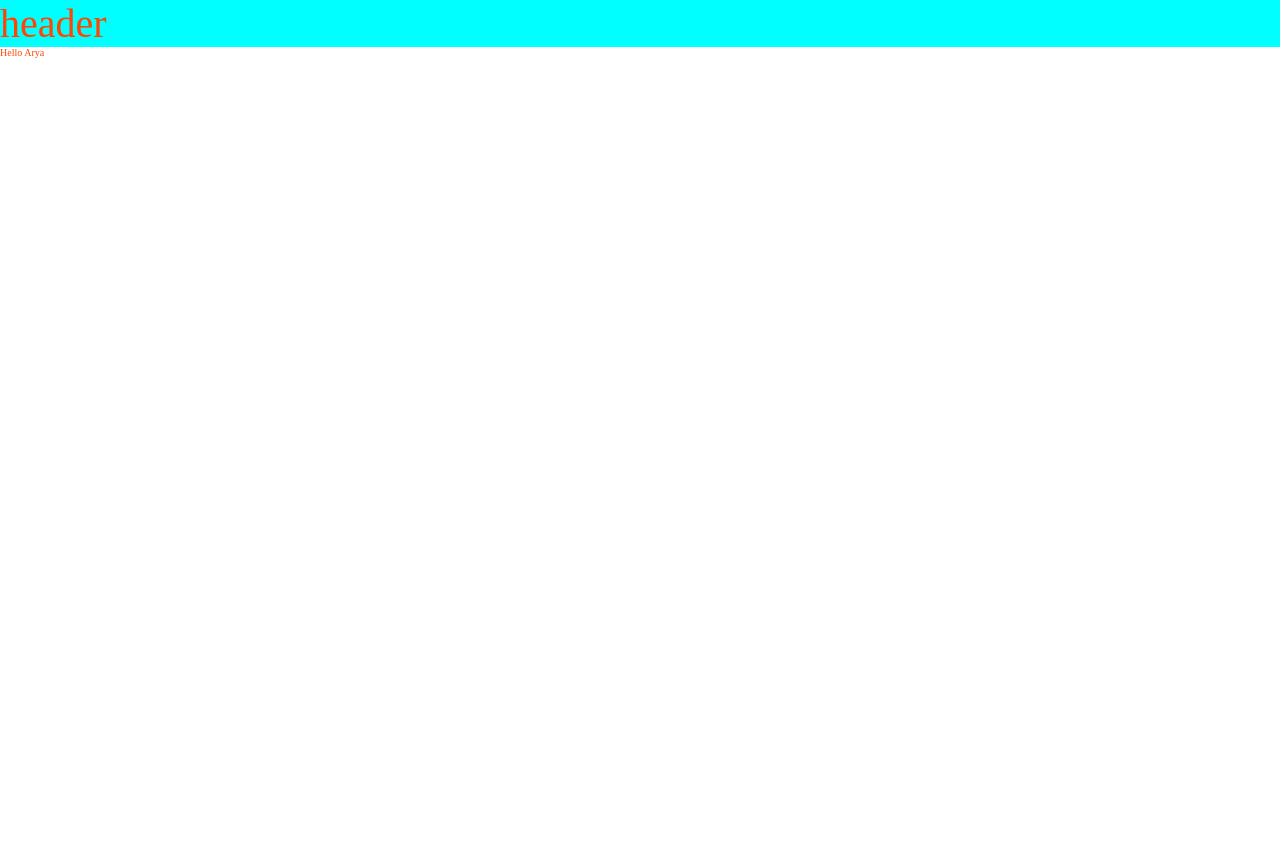
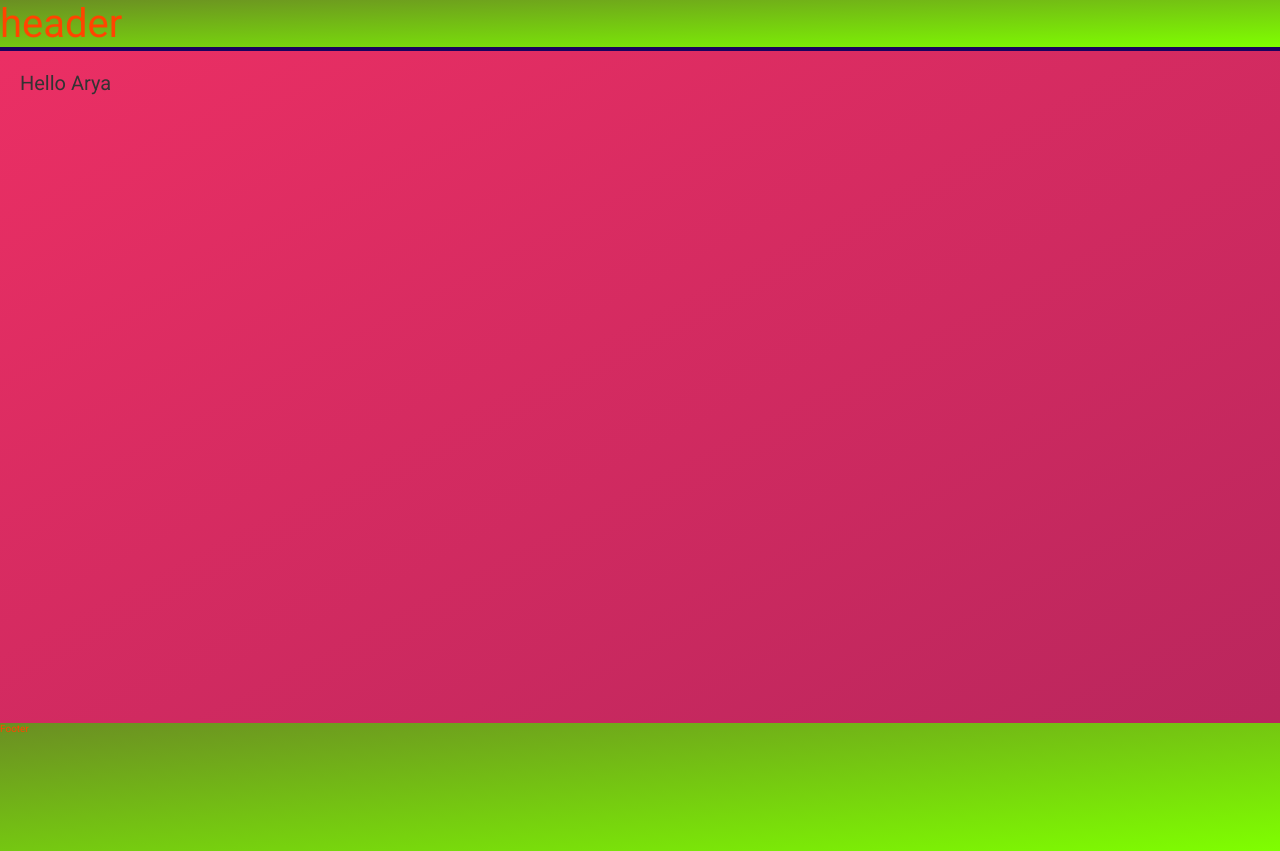
Before and after one commit to stevenleelawson/comp-project-vue, a Vue app: page / in a window 1280 px wide. Before the commit the page ends 800 px from the top, so only its background shows below. Built offline with nearby package versions, Linux system fonts and the light colour scheme.

Commit message:
adding components and wicked awesome styling

```diff
--- a/public/index.html
+++ b/public/index.html
@@ -5,7 +5,10 @@
     <meta http-equiv="X-UA-Compatible" content="IE=edge">
     <meta name="viewport" content="width=device-width,initial-scale=1.0">
     <link rel="icon" href="<%= BASE_URL %>favicon.ico">
-    <title><%= htmlWebpackPlugin.options.title %></title>
+    <title>Why did he call it comp. stupid.</title>
+    <link rel="preconnect" href="https://fonts.googleapis.com">
+    <link rel="preconnect" href="https://fonts.gstatic.com" crossorigin>
+    <link href="https://fonts.googleapis.com/css2?family=Roboto:wght@400;500;700&display=swap" rel="stylesheet">
   </head>
   <body>
     <noscript>
--- a/src/App.vue
+++ b/src/App.vue
@@ -1,10 +1,15 @@
 <template>
 	<app-header></app-header>
-	<div>Hello {{ name }}</div>
+	<div class="container">Hello {{ name }}</div>
+	<app-footer></app-footer>
 </template>
 
 <script>
+	import Footer from './components/header-footer/Footer.vue';
 	export default {
+		components: {
+			'app-footer': Footer
+		},
 		data() {
 			return {
 				name: 'Arya'
@@ -19,8 +24,16 @@
 		padding: 0;
 		box-sizing: border-box;
 		font-size: 10px;
+		font-family: 'Roboto', sans-serif;
 	}
 
+	.container {
+		font-size: 2rem;
+		min-height: 84vh;
+		padding: 20px;
+		background-image: linear-gradient(to right bottom, #eb2f64, #BA265D);
+		color: #333;
+	}
 	div {
 		color:orangered;
 	}
--- a/src/components/header-footer/Footer.vue
+++ b/src/components/header-footer/Footer.vue
@@ -3,3 +3,10 @@
 		Footer
 	</footer>
 </template>
+
+<style>
+	footer {
+		background-image: linear-gradient(to right bottom, olivedrab, chartreuse);
+		height: 16vh;
+	}
+</style>
--- a/src/components/header-footer/Header.vue
+++ b/src/components/header-footer/Header.vue
@@ -1,13 +1,16 @@
 <template>
 	<header>
-		header
+		<div>
+			header
+		</div>
 	</header>
 </template>
 
-<style>
-	header {
+<style scoped>
+	div {
 		width: 100%;
-		background-color: aqua;
+		background-image: linear-gradient(to right bottom, olivedrab, chartreuse);
 		font-size: 4rem;
+		border-bottom: 4px solid rgb(26, 1, 94);
 	}
 </style>
--- a/src/main.js
+++ b/src/main.js
@@ -6,6 +6,8 @@ import Header from '../src/components/header-footer/Header';
 
 const app = createApp(App);
 
+
+// note: Vue converts to kebab-case under the hood
 app.component('app-header', Header);
 
 app.mount('#app');
```
